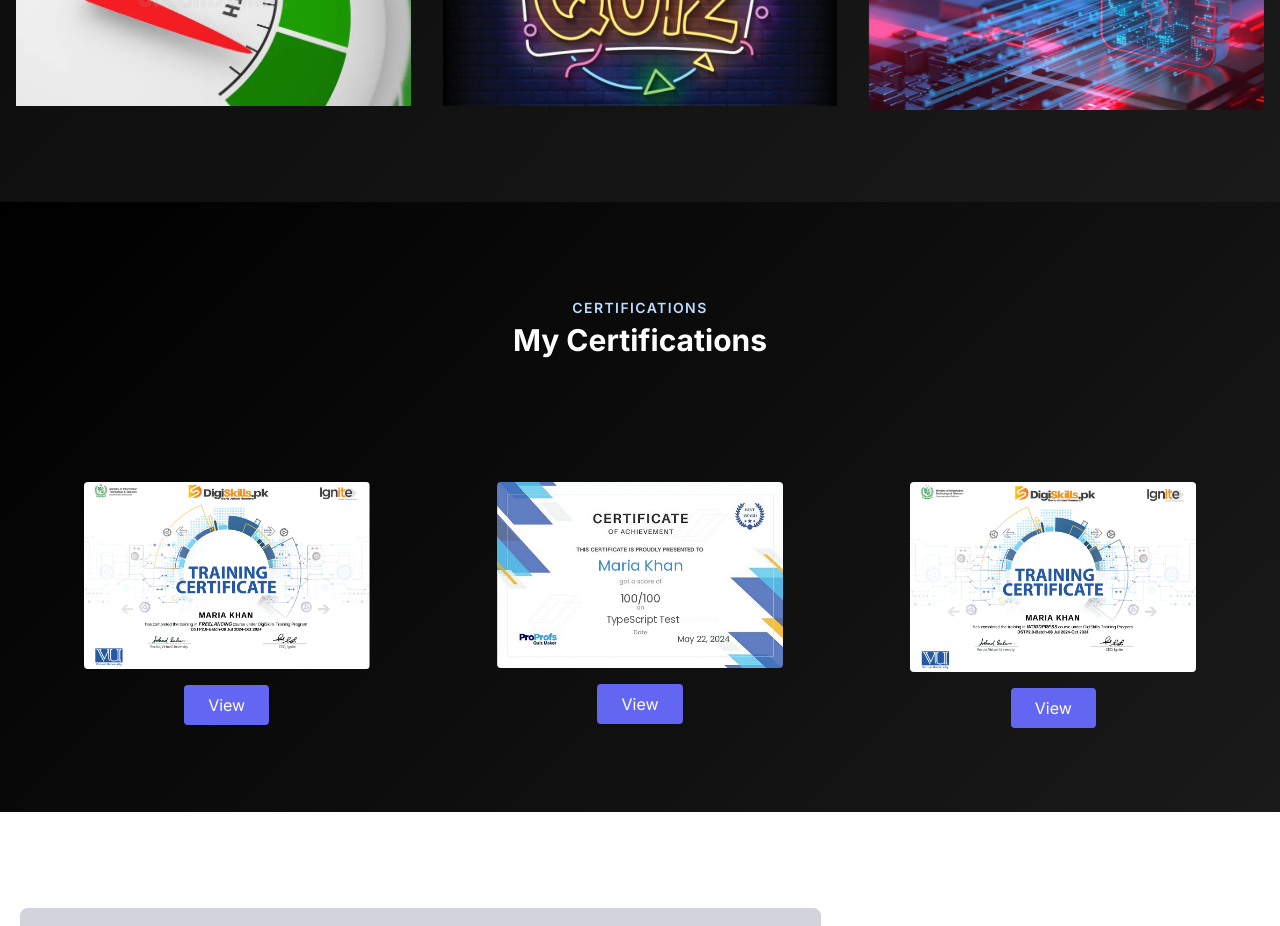
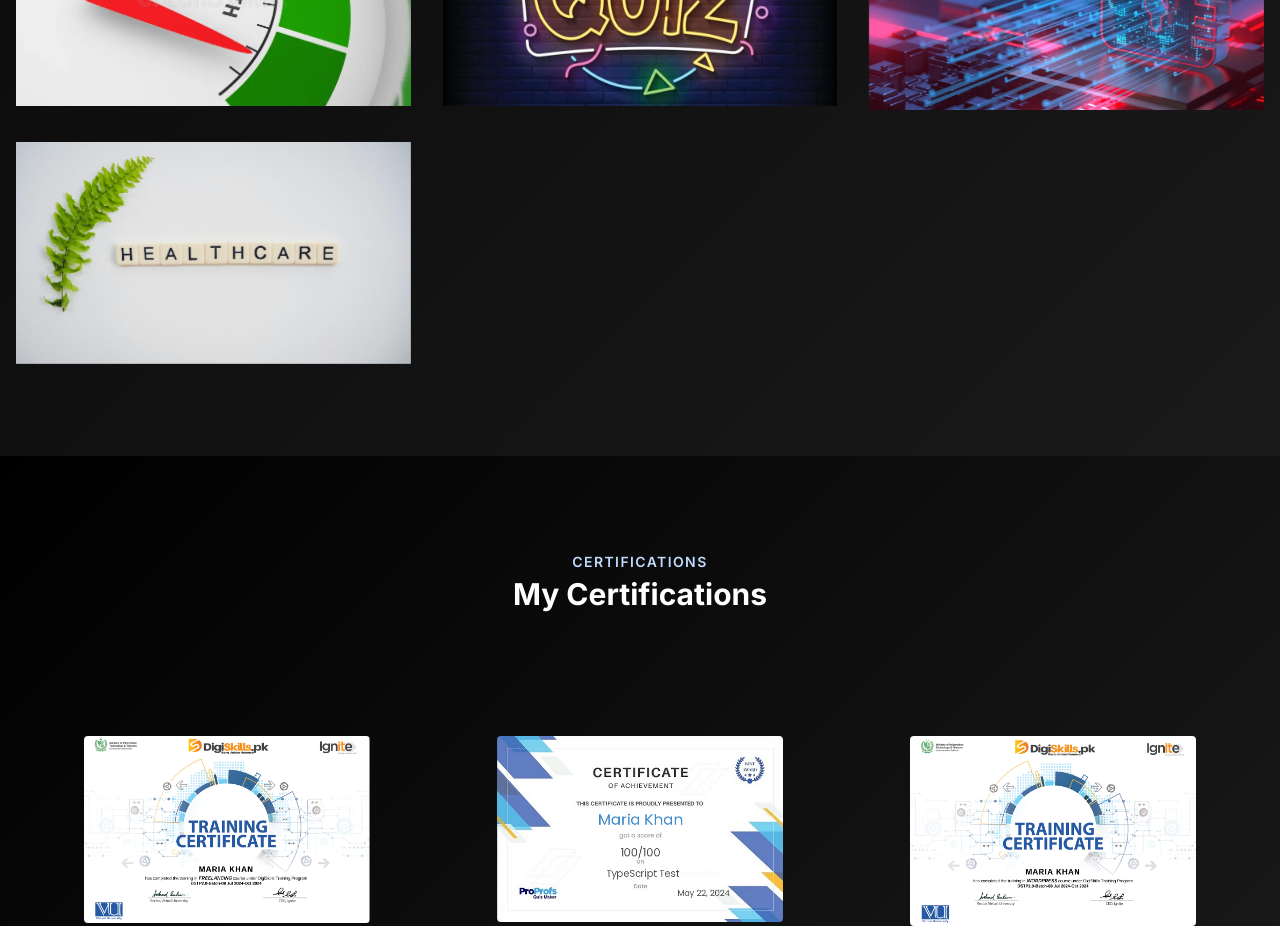
Before and after one commit to MariaKhan10/Portfolio, a Next.js app: page / in a window 1280 px wide. Shown: the part 3660-4586 px from the top of the page. Built offline with nearby package versions, Linux system fonts and the light colour scheme; grey boxes are pictures that could not be loaded.

Commit message:
added project

```diff
--- a/src/app/component/projects.tsx
+++ b/src/app/component/projects.tsx
@@ -787,7 +787,54 @@ const Project = () => {
                 </div>
               </div>
             </motion.div>
+
+
+ {/* { Project 19 } */}
+ <motion.div
+              initial={{ opacity: 0, y: 50 }}
+              whileInView={{ opacity: 1, y: 0 }}
+              viewport={{ once: false, amount: 0.2 }}
+              transition={{ duration: 0.6, ease: "easeOut" }}
+              whileHover={{
+                boxShadow: "0px 4px 30px rgba(0, 123, 255, 0.5)",
+                scale: 1.02,
+              }}
+              className="lg:w-1/3 sm:w-1/2 p-4 cursor-pointer"
+            >
+              <div className="flex relative">
+                <Image
+                  alt="gallery"
+                  className="absolute inset-0 w-full h-full object-cover object-center"
+                  src={require("../../../public/pictures/healthcare.png")}
+                />
+                <div className="px-8 py-3 relative z-10 w-full border-4 border-gray-200 bg-white opacity-0 hover:opacity-100 transition-opacity duration-300">
+                  <h2 className="tracking-widest text-sm title-font font-medium text-blue-500 mb-1">
+                  AI-Powered Instant Medical Help Assistant-SehatBot 🩺
+                  </h2>
+                  <h1 className="title-font text-lg font-medium text-gray-900 mb-3">
+                    AI Health Assistant App built with (Python + Streamlit + Gemini)
+                  </h1>
+                  <p className="leading-relaxed line-clamp-2 text-gray-700">
+                    Built personal health assistant, guiding you through symptoms, providing remedies, and answering your health-related queries in real-time! using Python,Streamlit and Gemini.
+                  </p>
+                  <Link
+                    target="_blank"
+                    href={"https://sehatbot.streamlit.app/"}
+                  >
+                    <p className="leading-relaxed text-blue-500 font-bold hover:underline">
+                      View Live
+                    </p>
+                  </Link>
+                </div>
+              </div>
+            </motion.div>
+
+
+
+
+
           </div>
+
         </div>
       </section>
     </div>
```
Also changed, not shown: public/pictures/healthcare.png (added).
